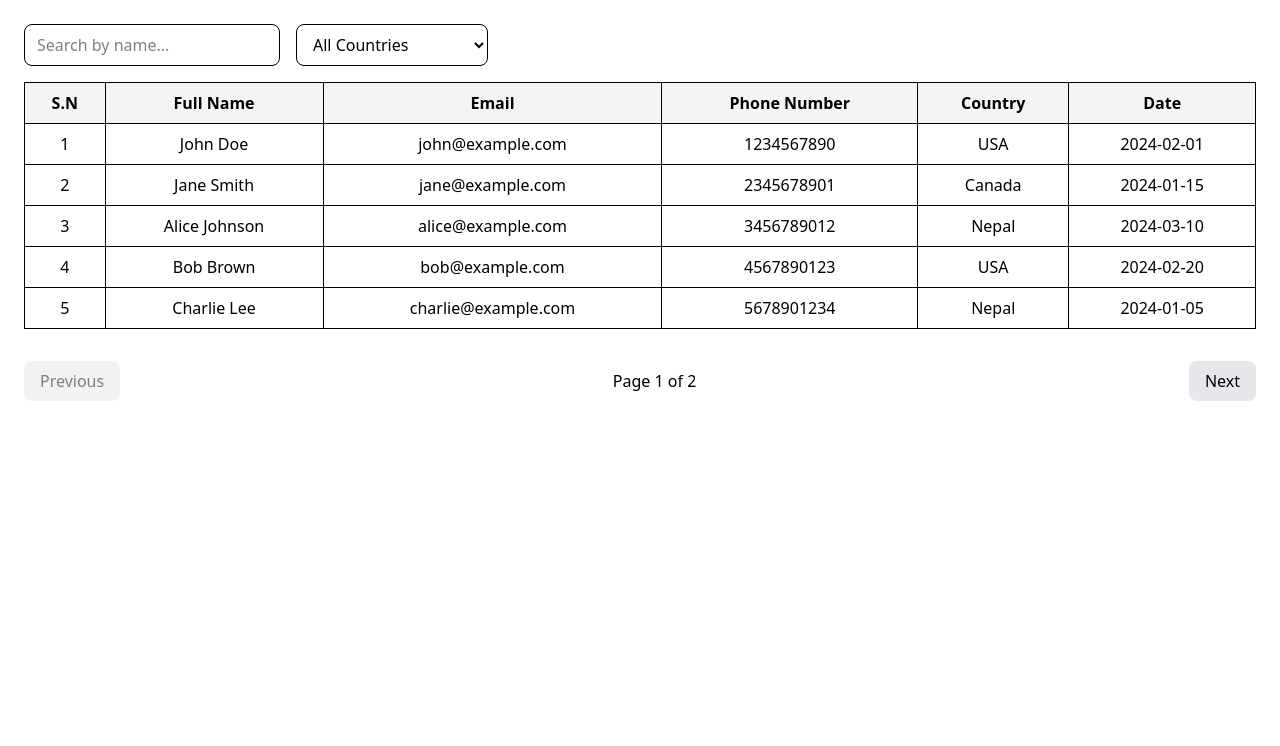
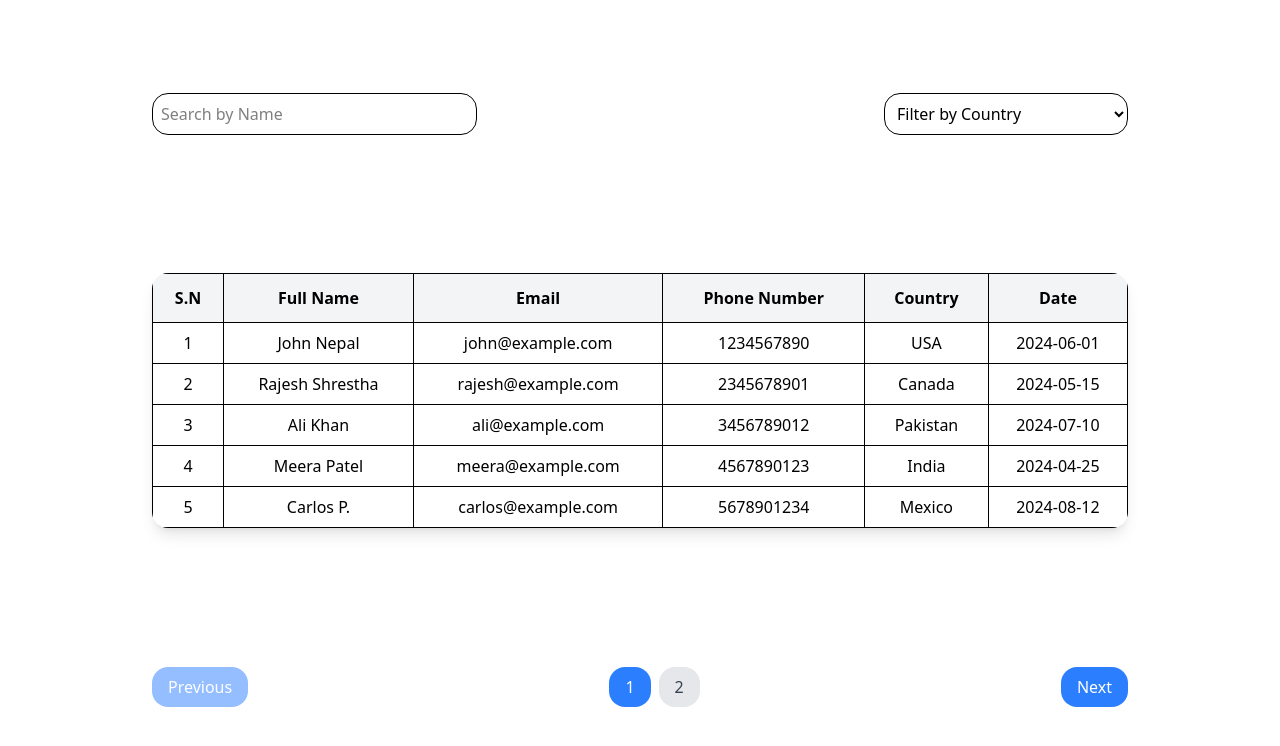
Before and after one commit to NilimaSardar/Intern_Task, a React (Vite) app in the folder 02_tailwindTable/: page / in a window 1280 px wide. Shown: the top 746 px of the page. Built offline with nearby package versions, Linux system fonts and the light colour scheme.

Commit message:
made slight changes

```diff
--- a/02_tailwindTable/src/components/DataTable.jsx
+++ b/02_tailwindTable/src/components/DataTable.jsx
@@ -1,104 +1,105 @@
 import { useState, useMemo } from "react";
 
 const demoData = [
-  { id: 1, fullName: "John Doe", email: "john@example.com", phone: "1234567890", country: "USA", date: "2024-02-01" },
-  { id: 2, fullName: "Jane Smith", email: "jane@example.com", phone: "2345678901", country: "Canada", date: "2024-01-15" },
-  { id: 3, fullName: "Alice Johnson", email: "alice@example.com", phone: "3456789012", country: "Nepal", date: "2024-03-10" },
-  { id: 4, fullName: "Bob Brown", email: "bob@example.com", phone: "4567890123", country: "USA", date: "2024-02-20" },
-  { id: 5, fullName: "Charlie Lee", email: "charlie@example.com", phone: "5678901234", country: "Nepal", date: "2024-01-05" },
-  { id: 6, fullName: "Diana King", email: "diana@example.com", phone: "6789012345", country: "Canada", date: "2024-03-01" },
-  { id: 7, fullName: "Ethan Wright", email: "ethan@example.com", phone: "7890123456", country: "USA", date: "2024-02-10" },
+  { fullName: "John Nepal", email: "john@example.com", phone: "1234567890", country: "USA", date: "2024-06-01" },
+  { fullName: "Rajesh Shrestha", email: "rajesh@example.com", phone: "2345678901", country: "Canada", date: "2024-05-15" },
+  { fullName: "Ali Khan", email: "ali@example.com", phone: "3456789012", country: "Pakistan", date: "2024-07-10" },
+  { fullName: "Meera Patel", email: "meera@example.com", phone: "4567890123", country: "India", date: "2024-04-25" },
+  { fullName: "Carlos P.", email: "carlos@example.com", phone: "5678901234", country: "Mexico", date: "2024-08-12" },
+  { fullName: "Anna Iva", email: "anna@example.com", phone: "6789012345", country: "Russia", date: "2024-03-20" },
+  { fullName: "Sara ali", email: "sara@example.com", phone: "7890123456", country: "USA", date: "2024-09-05" },
+  { fullName: "Tom Brown", email: "tom@example.com", phone: "8901234567", country: "Canada", date: "2024-02-18" },
+  { fullName: "Ling Wu", email: "ling@example.com", phone: "9012345678", country: "China", date: "2024-01-30" },
+  { fullName: "Resham Karki", email: "resham@example.com", phone: "0123456789", country: "Morocco", date: "2024-06-18" },
 ];
 
 export default function DataTable() {
+  const [sortConfig, setSortConfig] = useState({ key: "", direction: "asc" });
   const [searchTerm, setSearchTerm] = useState("");
-  const [countryFilter, setCountryFilter] = useState("");
-  const [sortField, setSortField] = useState("");
-  const [sortOrder, setSortOrder] = useState("asc");
+  const [filterCountry, setFilterCountry] = useState("");
   const [currentPage, setCurrentPage] = useState(1);
   const itemsPerPage = 5;
 
-  const filteredData = useMemo(() => {
-    let data = [...demoData];
+  const sortedFilteredData = useMemo(() => {
+    let filteredData = demoData.filter((item) =>
+      item.fullName.toLowerCase().includes(searchTerm.toLowerCase()) &&
+      (filterCountry ? item.country === filterCountry : true)
+    );
 
-    if (searchTerm) {
-      data = data.filter((item) => item.fullName.toLowerCase().includes(searchTerm.toLowerCase()));
-    }
-
-    if (countryFilter) {
-      data = data.filter((item) => item.country === countryFilter);
-    }
-
-    if (sortField) {
-      data.sort((a, b) => {
-        if (sortField === "date") {
-          return sortOrder === "asc" ? new Date(a.date) - new Date(b.date) : new Date(b.date) - new Date(a.date);
-        }
-        return sortOrder === "asc"
-          ? a[sortField].localeCompare(b[sortField])
-          : b[sortField].localeCompare(a[sortField]);
+    if (sortConfig.key) {
+      filteredData.sort((a, b) => {
+        const aValue = a[sortConfig.key];
+        const bValue = b[sortConfig.key];
+        if (aValue < bValue) return sortConfig.direction === "asc" ? -1 : 1;
+        if (aValue > bValue) return sortConfig.direction === "asc" ? 1 : -1;
+        return 0;
       });
     }
 
-    return data;
-  }, [searchTerm, countryFilter, sortField, sortOrder]);
+    return filteredData;
+  }, [searchTerm, filterCountry, sortConfig]);
 
-  const totalPages = Math.ceil(filteredData.length / itemsPerPage);
-  const paginatedData = filteredData.slice((currentPage - 1) * itemsPerPage, currentPage * itemsPerPage);
+  const totalPages = Math.ceil(sortedFilteredData.length / itemsPerPage);
+  const currentData = sortedFilteredData.slice(
+    (currentPage - 1) * itemsPerPage,
+    currentPage * itemsPerPage
+  );
+
+  const requestSort = (key) => {
+    let direction = "asc";
+    if (sortConfig.key === key && sortConfig.direction === "asc") {
+      direction = "desc";
+    }
+    setSortConfig({ key, direction });
+  };
 
   return (
-    <div className="p-6 space-y-4">
-      <div className="flex flex-col md:flex-row gap-4">
+    <div className="grid place-items-center h-screen w-[80%] p-6 mx-auto">
+      <div className="flex flex-col md:flex-row justify-between gap-4 w-full">
         <input
           type="text"
-          placeholder="Search by name..."
+          placeholder="Search by Name"
           value={searchTerm}
           onChange={(e) => setSearchTerm(e.target.value)}
-          className="border rounded-lg px-3 py-2 w-full md:w-64"
+          className="border rounded-2xl p-2 w-full md:w-1/3"
         />
         <select
-          value={countryFilter}
-          onChange={(e) => setCountryFilter(e.target.value)}
-          className="border rounded-lg px-3 py-2 w-full md:w-48"
+          value={filterCountry}
+          onChange={(e) => setFilterCountry(e.target.value)}
+          className="border rounded-2xl p-2 w-full md:w-1/4"
         >
-          <option value="">All Countries</option>
-          <option value="USA">USA</option>
-          <option value="Canada">Canada</option>
-          <option value="Nepal">Nepal</option>
+          <option value="">Filter by Country</option>
+          {[...new Set(demoData.map((item) => item.country))].map((country) => (
+            <option key={country} value={country}>{country}</option>
+          ))}
         </select>
       </div>
 
-      <table className="w-full border-collapse border border-gray-300 rounded-lg">
+      <table className="w-full border-collapse rounded-2xl overflow-hidden shadow-lg">
         <thead className="bg-gray-100">
           <tr>
-            <th className="p-2 border">S.N</th>
+            <th className="p-3 border">S.N</th>
             <th
-              className="p-2 border cursor-pointer"
-              onClick={() => {
-                setSortField("fullName");
-                setSortOrder(sortOrder === "asc" ? "desc" : "asc");
-              }}
+              className="p-3 border cursor-pointer hover:bg-gray-200"
+              onClick={() => requestSort("fullName")}
             >
-              Full Name {sortField === "fullName" && (sortOrder === "asc" ? "↑" : "↓")}
+              Full Name {sortConfig.key === "fullName" ? (sortConfig.direction === "asc" ? "▲" : "▼") : ""}
             </th>
-            <th className="p-2 border">Email</th>
-            <th className="p-2 border">Phone Number</th>
-            <th className="p-2 border">Country</th>
+            <th className="p-3 border">Email</th>
+            <th className="p-3 border">Phone Number</th>
+            <th className="p-3 border">Country</th>
             <th
-              className="p-2 border cursor-pointer"
-              onClick={() => {
-                setSortField("date");
-                setSortOrder(sortOrder === "asc" ? "desc" : "asc");
-              }}
+              className="p-3 border cursor-pointer hover:bg-gray-200"
+              onClick={() => requestSort("date")}
             >
-              Date {sortField === "date" && (sortOrder === "asc" ? "↑" : "↓")}
+              Date {sortConfig.key === "date" ? (sortConfig.direction === "asc" ? "▲" : "▼") : ""}
             </th>
           </tr>
         </thead>
         <tbody>
-          {paginatedData.length ? (
-            paginatedData.map((item, index) => (
-              <tr key={item.id} className="text-center hover:bg-gray-50">
+          {currentData.length > 0 ? (
+            currentData.map((item, index) => (
+              <tr key={index} className="text-center hover:bg-gray-50">
                 <td className="p-2 border">{(currentPage - 1) * itemsPerPage + index + 1}</td>
                 <td className="p-2 border">{item.fullName}</td>
                 <td className="p-2 border">{item.email}</td>
@@ -115,19 +116,31 @@ export default function DataTable() {
         </tbody>
       </table>
 
-      <div className="flex justify-between items-center pt-4">
+      <div className="flex justify-between items-center w-full">
         <button
           onClick={() => setCurrentPage((prev) => Math.max(prev - 1, 1))}
           disabled={currentPage === 1}
-          className="px-4 py-2 bg-gray-200 rounded-lg disabled:opacity-50"
+          className="px-4 py-2 rounded-2xl bg-blue-500 text-white disabled:opacity-50 hover:bg-blue-600"
         >
           Previous
         </button>
-        <span>Page {currentPage} of {totalPages}</span>
+
+        <div className="flex gap-2">
+          {Array.from({ length: totalPages }, (_, i) => (
+            <button
+              key={i}
+              onClick={() => setCurrentPage(i + 1)}
+              className={`px-4 py-2 rounded-2xl ${currentPage === i + 1 ? "bg-blue-500 text-white" : "bg-gray-200 text-gray-700 hover:bg-gray-300"}`}
+            >
+              {i + 1}
+            </button>
+          ))}
+        </div>
+
         <button
           onClick={() => setCurrentPage((prev) => Math.min(prev + 1, totalPages))}
           disabled={currentPage === totalPages}
-          className="px-4 py-2 bg-gray-200 rounded-lg disabled:opacity-50"
+          className="px-4 py-2 rounded-2xl bg-blue-500 text-white disabled:opacity-50 hover:bg-blue-600"
         >
           Next
         </button>
```
